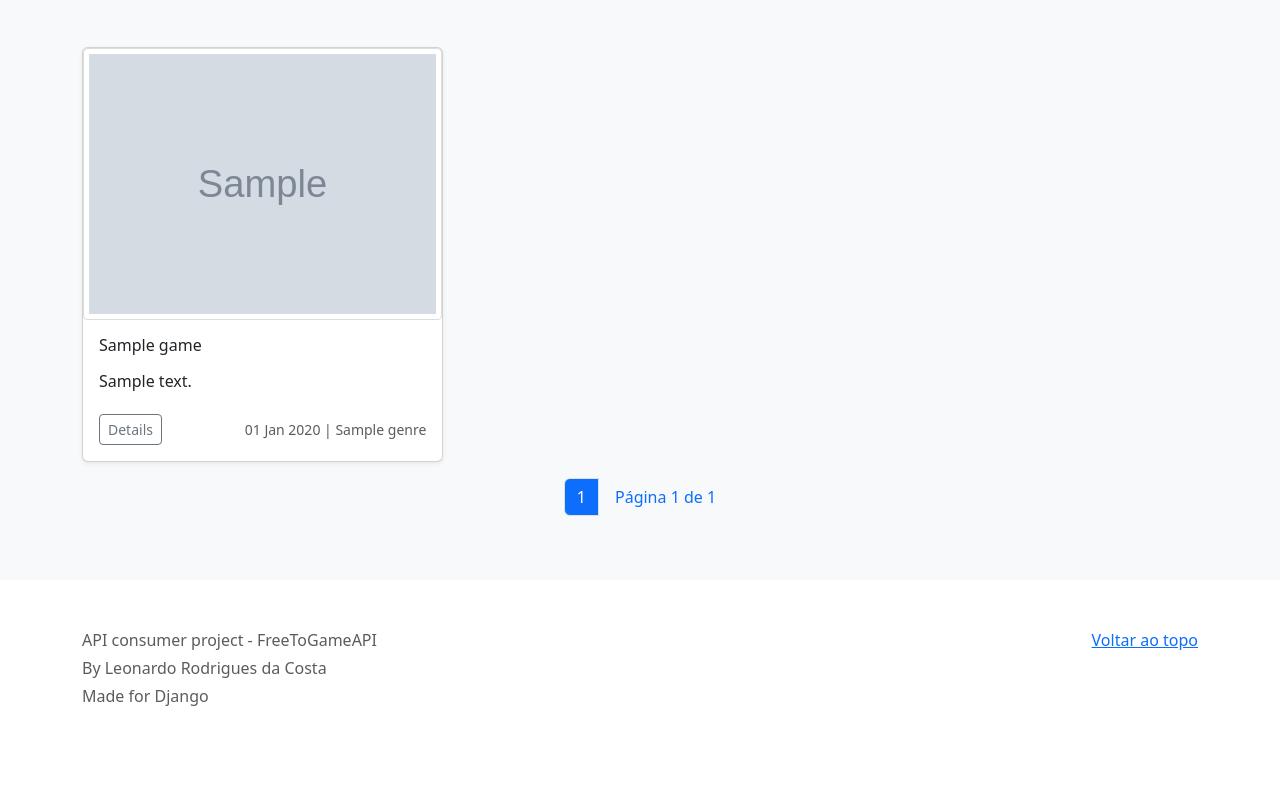
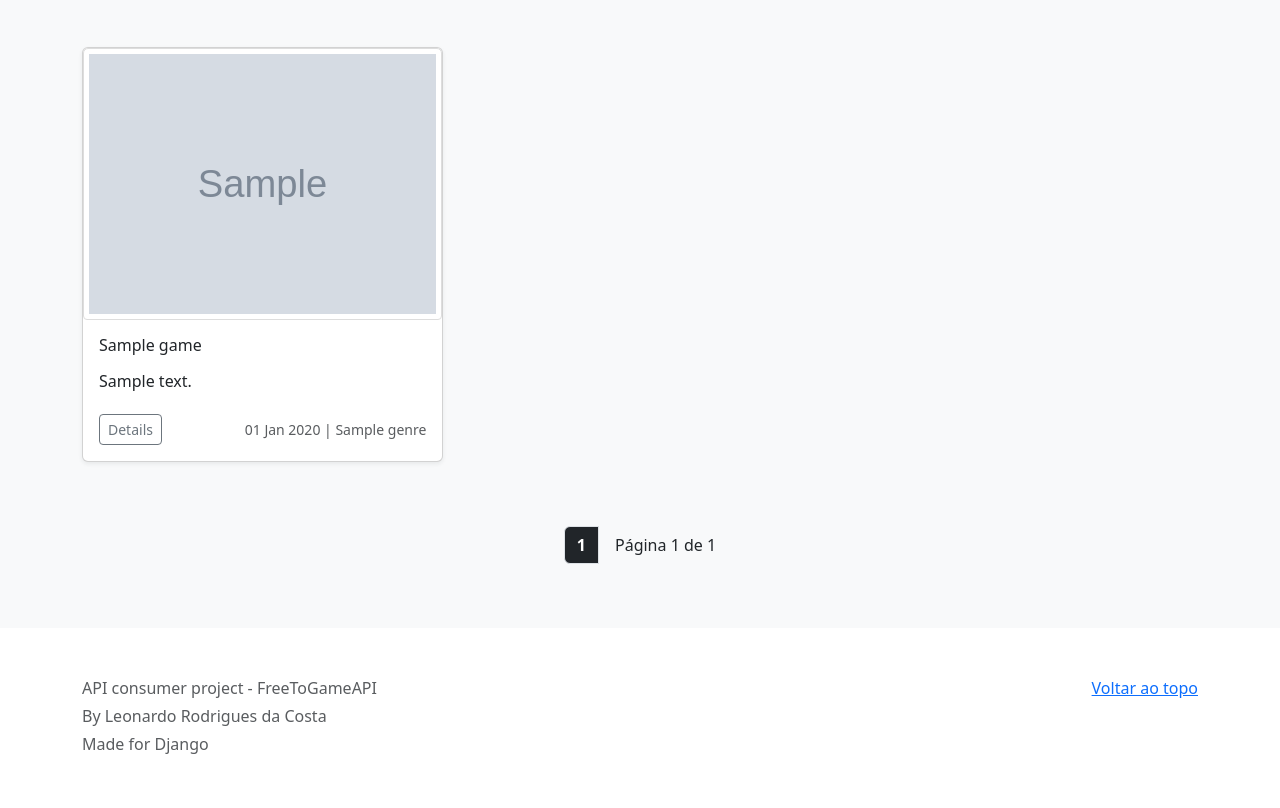
Before and after one commit to leonhardc/freetogameapi-django, a Django app: template consumer/templates/index.html in a window 1280 px wide. Shown: the part 413-1221 px from the top of the page. Before the commit the page ends 1119 px from the top, so only its background shows below. Run offline with Django 4.2, Linux system fonts and the light colour scheme; the template is opened without the code that fills it: most values are stand-ins (such as "Sample title", 1, 10 or a date in 2020); grey boxes marked "Sample" are stand-in pictures; some libraries are stand-ins or nearby versions.

Commit message:
ajuste de estilo da paginação do projeto

```diff
--- a/consumer/templates/index.html
+++ b/consumer/templates/index.html
@@ -1,7 +1,8 @@
 {% extends 'base.html' %}
 {% load lr_filters %}
 {% block content %}
-<section class="py-5 pb-0 text-center container bg d-flex align-items-end justify-content-center" style="min-height: 250px;">
+<section class="py-5 pb-0 text-center container bg d-flex align-items-end justify-content-center"
+    style="min-height: 250px;">
     <div class="row py-lg-1" style="display: block; width: 100%;">
         <div class="col-lg-6 col-md-8 mx-auto">
             <h1 class="fw-light text-white">FreeToGame API</h1>
@@ -94,45 +95,48 @@
     </div>
 
     <!-- Paginação -->
-    <nav aria-label="Page navigation example" class="mt-3 d-flex justify-content-center">
+    <nav aria-label="Page navigation example" class="mt-5 pt-3 d-flex justify-content-center">
         <ul class="pagination">
             {% if games.has_previous %}
                 {% if request.GET.plataforma or request.GET.categoria or request.GET.ordem %}
-            <li class="page-item"><a class="page-link"
+                    <li class="page-item "><a class="page-link text-dark"
                             href="?plataforma={{request.GET.plataforma}}&categoria={{request.GET.categoria}}&ordem={{request.GET.ordem}}&page={{games.previous_page_number}}">Anterior</a>
                     </li>
-            <li class="page-item"><a class="page-link"
+                    <li class="page-item "><a class="page-link text-dark"
                             href="?plataforma={{request.GET.plataforma}}&categoria={{request.GET.categoria}}&ordem={{request.GET.ordem}}&page={{games.previous_page_number}}">{{games.previous_page_number}}</a>
                     </li>
                 {% else %}
-            <li class="page-item"><a class="page-link" href="?page={{games.previous_page_number}}">Anterior</a>
+                    <li class="page-item "><a class="page-link text-dark" href="?page={{games.previous_page_number}}">Anterior</a>
                     </li>
-            <li class="page-item"><a class="page-link"
+                    <li class="page-item "><a class="page-link text-dark"
                             href="?page={{games.previous_page_number}}">{{games.previous_page_number}}</a>
                     </li>
                 {% endif %}
             {% endif %}
 
-            <li class="page-item"><a class="page-link bg-primary text-white" href="#">{{games.number}}</a></li>
+            <li class="page-item"><a class="page-link bg-dark fw-bold text-white" href="#">{{games.number}}</a></li>
 
             {% if games.has_next %}
                 {% if request.GET.plataforma or request.GET.categoria or request.GET.ordem %}
-            <li class="page-item"><a class="page-link"
+                    <li class="page-item">
+                        <a class="page-link text-dark"
                             href="?plataforma={{request.GET.plataforma}}&categoria={{request.GET.categoria}}&ordem={{request.GET.ordem}}&page={{games.next_page_number}}">{{games.next_page_number}}</a>
                     </li>
-            <li class="page-item"><a class="page-link"
+                    <li class="page-item">
+                        <a class="page-link text-dark"
                             href="?plataforma={{request.GET.plataforma}}&categoria={{request.GET.categoria}}&ordem={{request.GET.ordem}}&page={{games.next_page_number}}">Próxima</a>
                     </li>
                 {% else %}
-            <li class="page-item"><a class="page-link"
-                    href="?page={{games.next_page_number}}">{{games.next_page_number}}</a>
+                    <li class="page-item">
+                        <a class="page-link text-dark" href="?page={{games.next_page_number}}">{{games.next_page_number}}</a>
                     </li>
-            <li class="page-item"><a class="page-link" href="?page={{games.next_page_number}}">Próxima</a>
+                    <li class="page-item"><a class="page-link text-dark" href="?page={{games.next_page_number}}">Próxima</a>
                     </li>
                 {% endif %}
             {% endif %}
-            <li class="page-item d-flex justify-content-center align-items-center ps-3"><span
-                    class="text-primary">Página {{games.number}} de {{games.paginator.num_pages }}</span></li>
+            <li class="page-item d-flex justify-content-center align-items-center ps-3">
+                <span class="text-dark">Página {{games.number}} de {{games.paginator.num_pages }}</span>
+            </li>
         </ul>
 
     </nav>
```
Lines whose indentation alone changed are shown as unchanged.
